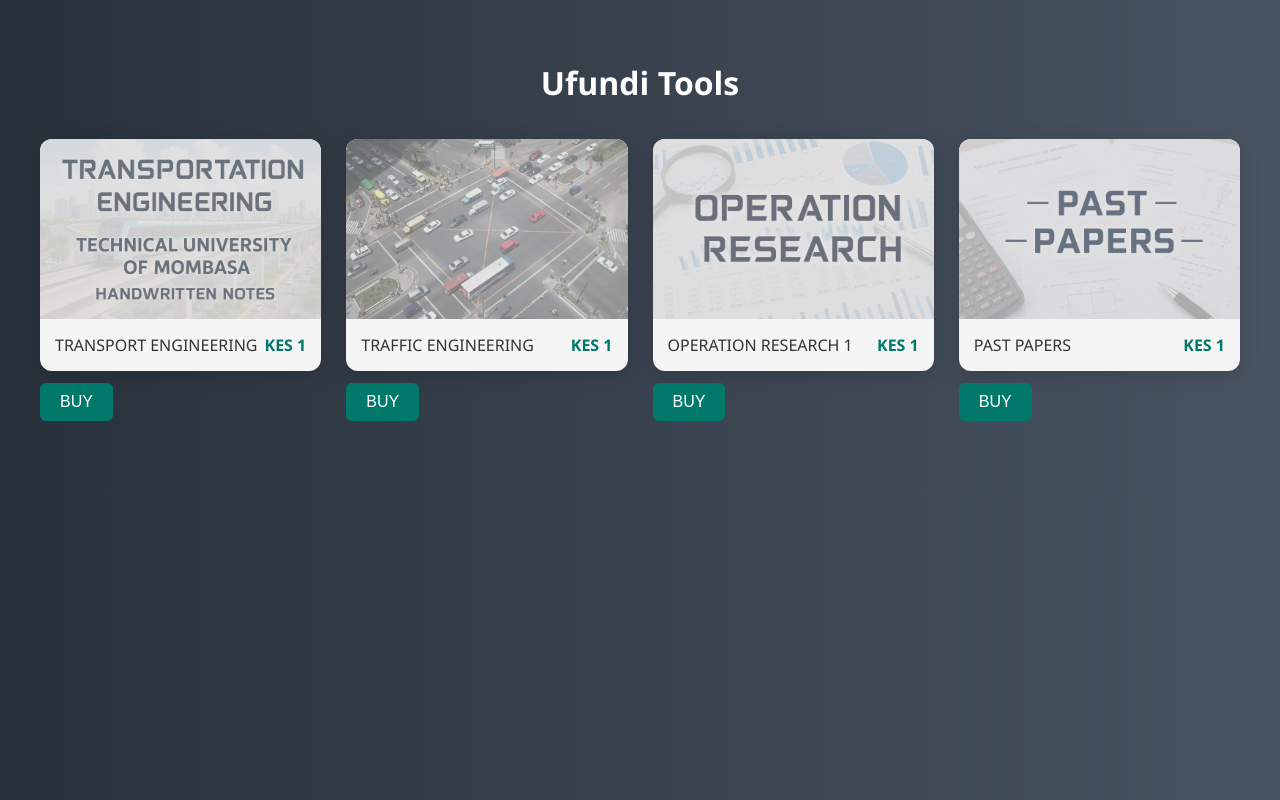
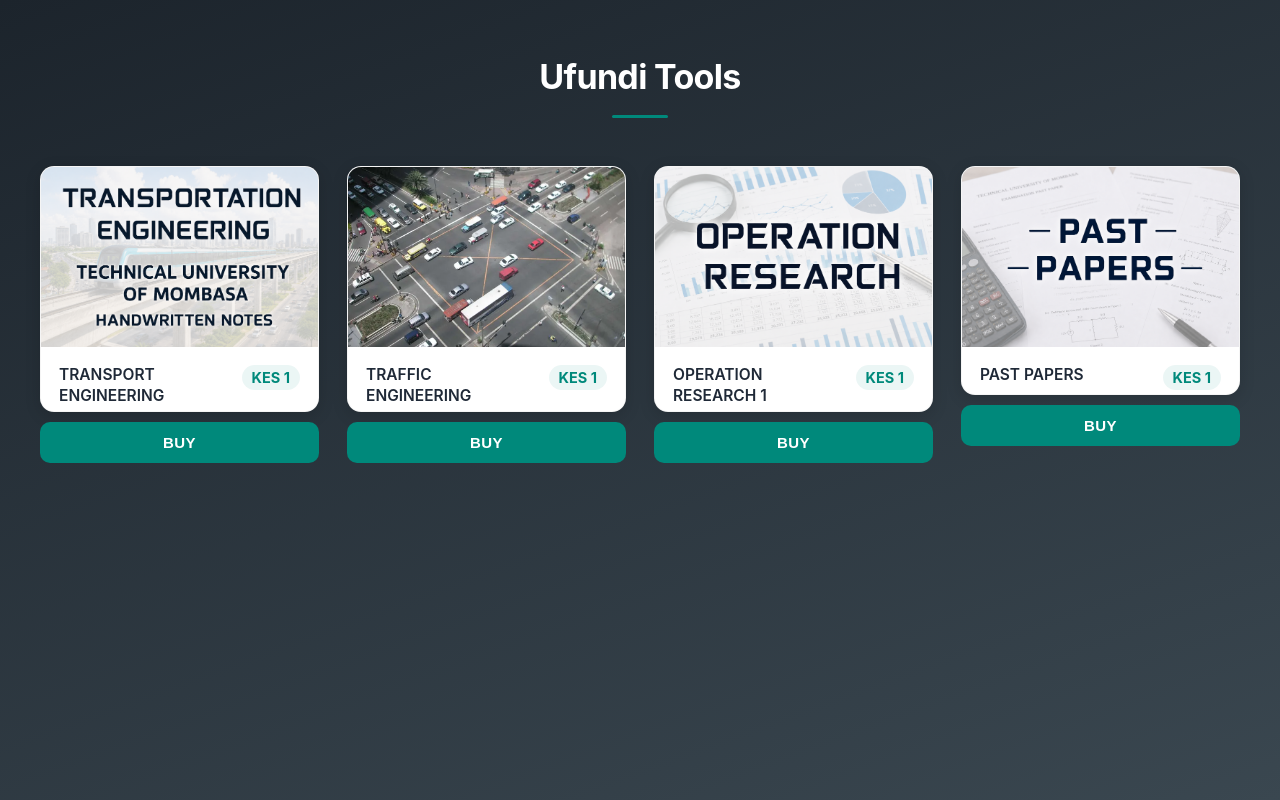
Before and after one commit to Alfie1653/ufunditools, a Flask app: page / in a window 1280 px wide. Run offline with Flask 3, Linux system fonts and the light colour scheme; some libraries are stand-ins or nearby versions.

Commit message:
New style.css

```diff
--- a/static/style.css
+++ b/static/style.css
@@ -1,4 +1,23 @@
-/* Approved Store Style */
+/* ============================================
+   Ufundi Tools — Store Stylesheet
+   ============================================ */
+
+:root {
+  --color-bg-start: #1c242c;
+  --color-bg-end:   #3a4750;
+  --color-primary:  #00897b;
+  --color-primary-dark: #00695c;
+  --color-card-bg:  #ffffff;
+  --color-text-dark: #1f2937;
+  --color-text-muted: #6b7280;
+  --color-danger:   #b3261e;
+  --radius-md: 10px;
+  --radius-lg: 14px;
+  --shadow-card: 0 4px 16px rgba(0,0,0,0.14);
+  --shadow-card-hover: 0 14px 32px rgba(0,0,0,0.24);
+  --shadow-modal: 0 20px 50px rgba(0,0,0,0.35);
+  --font-base: -apple-system, BlinkMacSystemFont, "Segoe UI", Roboto, Helvetica, Arial, sans-serif;
+}
 
 * {
   box-sizing: border-box;
@@ -6,451 +25,338 @@
 }
 
 body {
-  font-family: 'Segoe UI', Tahoma, Geneva, Verdana, sans-serif;
-  background: linear-gradient(to right, #28313B, #485461);
+  font-family: var(--font-base);
+  background: linear-gradient(160deg, var(--color-bg-start), var(--color-bg-end));
+  background-attachment: fixed;
   margin: 0;
-  padding: 40px 20px;
-  color: #222;
+  padding: 56px 24px 80px;
+  color: var(--color-text-dark);
+  -webkit-font-smoothing: antialiased;
 }
 
-
-/* Header */
+/* ============================================
+   Header
+   ============================================ */
 
 h1 {
-  color: white;
+  color: #ffffff;
   text-align: center;
-  margin-bottom: 35px;
-  font-size: 32px;
+  margin: 0 0 8px;
+  font-size: 34px;
+  font-weight: 700;
+  letter-spacing: -0.02em;
 }
 
+h1::after {
+  content: "";
+  display: block;
+  width: 56px;
+  height: 3px;
+  background: var(--color-primary);
+  margin: 18px auto 0;
+  border-radius: 2px;
+}
 
-/* Product Grid */
+/* ============================================
+   Product Grid
+   ============================================ */
 
 .products-container {
   width: 100%;
   max-width: 1200px;
-  margin: auto;
+  margin: 48px auto 0;
 }
 
 .product-grid {
   display: grid;
   grid-template-columns: repeat(4, 1fr);
-  gap: 25px;
+  gap: 28px;
 }
 
-
-/* Product Card */
+/* ============================================
+   Product Card
+   ============================================ */
 
 .product-card {
-  background: #f5f5f5;
-  border-radius: 12px;
+  flex: 1;
+  display: flex;
+  flex-direction: column;
+  border-radius: var(--radius-lg);
   overflow: hidden;
-  box-shadow: 0 4px 20px rgba(0,0,0,0.15);
-
-  transition:
-    transform 0.3s ease,
-    box-shadow 0.3s ease;
+  box-shadow: var(--shadow-card);
+  border: 1px solid rgba(0,0,0,0.04);
+  transition: transform 0.25s ease, box-shadow 0.25s ease;
+  background: var(--color-card-bg);
 }
 
-
 .product-card:hover {
-  transform: translateY(-8px);
-  box-shadow: 0 10px 30px rgba(0,0,0,0.25);
+  transform: translateY(-6px);
+  box-shadow: var(--shadow-card-hover);
 }
 
-
-/* Preview */
+/* Preview image */
 
 .preview {
-  height:180px;
-  background:#ccc;
-  position:relative;
-  cursor:pointer;
-  overflow:hidden;
-}
-.preview img {
-  width:100%;
-  height:100%;
-  object-fit:cover;
-  display:block;
-  opacity:0.5;
+  height: 180px;
+  background: #e5e7eb;
+  position: relative;
+  cursor: pointer;
+  overflow: hidden;
 }
 
-
-.preview::before {
-  content:"";
-  position:absolute;
-  inset:0;
-  background:rgba(0,0,0,0.45);
-  opacity:0;
-  transition:opacity .3s ease;
+.preview img {
+  width: 100%;
+  height: 100%;
+  object-fit: cover;
+  display: block;
+  transition: transform 0.4s ease, opacity 0.3s ease;
 }
 
+.product-card:hover .preview img {
+  transform: scale(1.06);
+}
 
 .preview::after {
-  position:absolute;
-  top:50%;
-  left:50%;
-  transform:translate(-50%,-40%);
-  color:white;
-  font-size:18px;
-  font-weight:bold;
-  opacity:0;
-  transition:.3s ease;
+  content: "";
+  position: absolute;
+  inset: 0;
+  background: linear-gradient(to top, rgba(0,0,0,0.35), transparent 60%);
+  opacity: 0;
+  transition: opacity 0.3s ease;
 }
 
-
-.preview:hover::before {
-  opacity:1;
+.preview:hover::after {
+  opacity: 1;
 }
-
-
-.preview:hover::after {
-  opacity:1;
-  transform:translate(-50%,-50%);
-}
-
-
 
 /* Description + Price */
 
 .product-info {
-  padding:15px;
-  display:flex;
-  justify-content:space-between;
-  align-items:center;
+  padding: 18px 18px 4px;
+  display: flex;
+  justify-content: space-between;
+  align-items: flex-start;
+  gap: 10px;
+  flex-grow: 1;
 }
 
-
 .description {
-  font-size:16px;
-  color:#333;
+  font-size: 15.5px;
+  font-weight: 600;
+  color: var(--color-text-dark);
+  line-height: 1.35;
 }
 
-
 .price {
-  font-weight:bold;
-  color:#00796b;
+  font-weight: 700;
+  font-size: 14.5px;
+  color: var(--color-primary);
+  white-space: nowrap;
+  background: rgba(0,137,123,0.08);
+  padding: 4px 10px;
+  border-radius: 20px;
 }
-
-
 
 /* BUY Button */
 
 .buy-btn {
-
-  background-color:#00796b;
-  color:white;
-
-  padding:10px 20px;
-  margin-top:12px;
-
-  font-size:16px;
-
-  border:none;
-  border-radius:6px;
-
-  cursor:pointer;
-
-  transition:
-    background-color .3s ease,
-    transform .1s ease;
+  display: block;
+  width: 100%;
+  margin-top: 10px;
+  background-color: var(--color-primary);
+  color: white;
+  padding: 12px 20px;
+  font-size: 15px;
+  font-weight: 600;
+  letter-spacing: 0.03em;
+  border: none;
+  border-radius: var(--radius-md);
+  cursor: pointer;
+  transition: background-color 0.25s ease, transform 0.1s ease;
 }
 
-
 .buy-btn:hover {
-  background-color:#004d40;
+  background-color: var(--color-primary-dark);
 }
 
-
 .buy-btn:active {
-  transform:scale(.99);
+  transform: scale(0.98);
 }
 
-
 .buy-btn:disabled {
-  opacity:.5;
-  cursor:not-allowed;
+  opacity: 0.5;
+  cursor: not-allowed;
 }
 
-
-
-/* Status */
+/* ============================================
+   Status text
+   ============================================ */
 
 #status {
-  color:white;
-  text-align:center;
-  margin-top:25px;
-  font-size:15px;
+  color: #ffffff;
+  text-align: center;
+  margin-top: 32px;
+  font-size: 15px;
+  min-height: 20px;
 }
 
+/* ============================================
+   Telegram link
+   ============================================ */
 
-
-/* Popup Overlay */
-.overlay {
-  display:none;
-  position:fixed;
-  inset:0;
-
-  background:rgba(40,49,59,0.75);
-
-  align-items:center;
-  justify-content:center;
-
-  padding:24px;
-
-  z-index:1000;
-}
-
-.overlay.open {
-  display:flex;
-}
-
-
-/* Popup Card */
-.modal {
-
-  background:#f5f5f5;
-
-  width:100%;
-  max-width:420px;
-
-  padding:35px 30px;
-
-  border-radius:12px;
-
-  box-shadow:0 10px 35px rgba(0,0,0,0.3);
-
-  animation:popupOpen 0.25s ease;
-}
-
-
-@keyframes popupOpen {
-
-  from {
-    opacity:0;
-    transform:translateY(20px);
-  }
-
-  to {
-    opacity:1;
-    transform:translateY(0);
-  }
-
-}
-
-
-
-/* Popup Heading */
-
-.modal h2 {
-
-  margin:0 0 12px;
-
-  color:#28313B;
-
-  font-size:24px;
-
-  font-weight:700;
-
-}
-
-
-
-/* Popup Text */
-
-.modal p {
-
-  color:#555;
-
-  font-size:15px;
-
-  margin-bottom:25px;
-
-}
-
-
-
-/* Label */
-
-.modal label {
-
-  display:block;
-
-  font-size:15px;
-
-  font-weight:600;
-
-  color:#333;
-
-  margin-bottom:8px;
-
-}
-
-
-
-/* Input */
-
-.modal input {
-
-  width:100%;
-
-  padding:14px;
-
-  font-size:16px;
-
-  border:1px solid #bbb;
-
-  border-radius:6px;
-
-  background:white;
-
-  font-family:'Segoe UI', sans-serif;
-
-}
-
-
-.modal input:focus {
-
-  outline:2px solid #00796b;
-
-  border-color:#00796b;
-
-}
-
-/* Telegram Link Styled Like Store UI */
-
-#telegram-link {
-  display: none; /* stays hidden until JS shows it */
-}
-
-/* when visible */
-#telegram-link.show {
-  display: inline-block;
-}
-
-/* container for centering */
 .telegram-wrapper {
   display: flex;
   justify-content: center;
-  margin-top: 30px;
+  margin-top: 20px;
 }
 
-/* actual button look */
 #telegram-link {
-
   text-decoration: none;
-
-  background: #00796b;
+  background: var(--color-primary);
   color: white;
-
-  padding: 14px 26px;
-  border-radius: 8px;
-
+  padding: 14px 28px;
+  border-radius: var(--radius-md);
   font-size: 16px;
   font-weight: 600;
-
-  box-shadow: 0 4px 20px rgba(0,0,0,0.15);
-
-  transition:
-    transform 0.2s ease,
-    box-shadow 0.3s ease,
-    background 0.3s ease;
+  box-shadow: var(--shadow-card);
+  transition: transform 0.2s ease, box-shadow 0.3s ease, background 0.3s ease;
 }
 
 #telegram-link:hover {
-  background: #004d40;
+  background: var(--color-primary-dark);
   transform: translateY(-3px);
-  box-shadow: 0 10px 30px rgba(0,0,0,0.25);
+  box-shadow: var(--shadow-card-hover);
 }
 
 #telegram-link:active {
   transform: scale(0.98);
 }
 
-/* Popup Buttons */
+/* ============================================
+   Checkout Popup
+   ============================================ */
+
+.overlay {
+  display: none;
+  position: fixed;
+  inset: 0;
+  background: rgba(20,26,31,0.72);
+  backdrop-filter: blur(2px);
+  align-items: center;
+  justify-content: center;
+  padding: 24px;
+  z-index: 1000;
+}
+
+.overlay.open {
+  display: flex;
+}
+
+.modal {
+  background: #ffffff;
+  width: 100%;
+  max-width: 420px;
+  padding: 36px 32px;
+  border-radius: var(--radius-lg);
+  box-shadow: var(--shadow-modal);
+  animation: popupOpen 0.25s ease;
+}
+
+@keyframes popupOpen {
+  from { opacity: 0; transform: translateY(20px); }
+  to   { opacity: 1; transform: translateY(0); }
+}
+
+.modal h2 {
+  margin: 0 0 10px;
+  color: var(--color-text-dark);
+  font-size: 23px;
+  font-weight: 700;
+}
+
+.modal p {
+  color: var(--color-text-muted);
+  font-size: 14.5px;
+  margin-bottom: 24px;
+  line-height: 1.5;
+}
+
+.modal label {
+  display: block;
+  font-size: 14px;
+  font-weight: 600;
+  color: var(--color-text-dark);
+  margin-bottom: 8px;
+}
+
+.modal input {
+  width: 100%;
+  padding: 13px 14px;
+  font-size: 16px;
+  border: 1.5px solid #d1d5db;
+  border-radius: var(--radius-md);
+  background: #f9fafb;
+  font-family: var(--font-base);
+  transition: border-color 0.2s ease, background 0.2s ease;
+}
+
+.modal input:focus {
+  outline: none;
+  border-color: var(--color-primary);
+  background: #ffffff;
+}
 
 .modal-actions {
-
-  display:flex;
-
-  gap:15px;
-
-  margin-top:10px;
-
+  display: flex;
+  gap: 12px;
+  margin-top: 24px;
 }
 
-
 .modal-actions button {
-
-  flex:1;
-
-  padding:12px;
-
-  border-radius:6px;
-
-  border:none;
-
-  cursor:pointer;
-
-  font-size:16px;
-
-  font-family:'Segoe UI', sans-serif;
-
-  background:#00796b;
-
-  color:white;
-
-  transition:background 0.3s ease;
-
+  flex: 1;
+  padding: 13px;
+  border-radius: var(--radius-md);
+  border: none;
+  cursor: pointer;
+  font-size: 15px;
+  font-weight: 600;
+  font-family: var(--font-base);
+  background: var(--color-primary);
+  color: white;
+  transition: background 0.25s ease;
 }
 
-
 .modal-actions button:hover {
-
-  background:#004d40;
-
+  background: var(--color-primary-dark);
 }
 
-
-
-/* Cancel Button */
-
 .btn-cancel {
-
-  background:#6b6558 !important;
-
+  background: #e5e7eb !important;
+  color: var(--color-text-dark) !important;
 }
 
-
 .btn-cancel:hover {
-
-  background:#444 !important;
-
+  background: #d1d5db !important;
 }
 
+/* ============================================
+   Responsive
+   ============================================ */
 
-
-/* Responsive */
-
-@media(max-width:1000px){
-
+@media (max-width: 1000px) {
   .product-grid {
-    grid-template-columns:repeat(2,1fr);
+    grid-template-columns: repeat(2, 1fr);
   }
-
 }
 
-
-@media(max-width:600px){
+@media (max-width: 600px) {
 
   body {
-    padding: 24px 16px;
+    padding: 32px 16px 60px;
   }
 
   h1 {
-    font-size: 26px;
-    margin-bottom: 25px;
+    font-size: 27px;
   }
 
   .product-grid {
@@ -459,21 +365,15 @@ h1 {
   }
 
   .preview {
-    height: 220px;
+    height: 200px;
   }
 
   .product-info {
     flex-direction: column;
     align-items: flex-start;
-    gap: 6px;
   }
 
-  .buy-btn {
-    display: block;
-    width: 100%;
-    margin-top: 10px;
-    padding: 14px 20px;
-    font-size: 17px;
+  .price {
+    align-self: flex-start;
   }
-
 }
```
